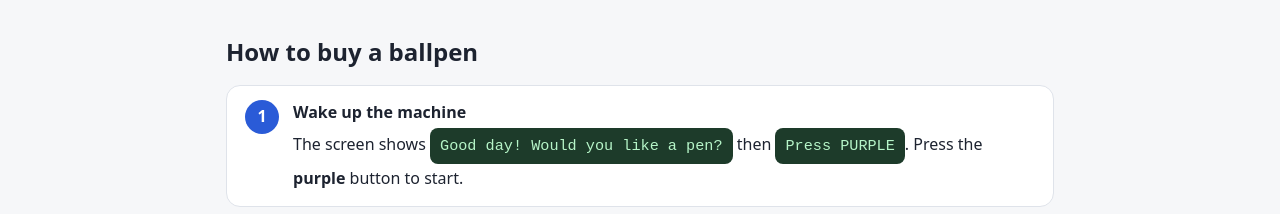
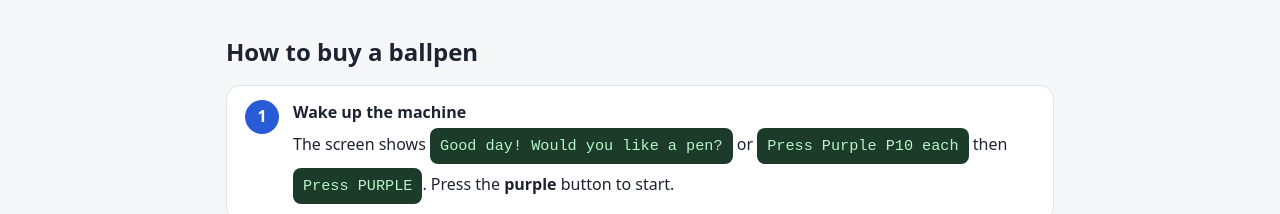
Before and after one commit to Wyllkirby/BVM-Guide, a plain HTML site: page index.html in a window 1280 px wide. Shown: the part 525-739 px from the top of the page. Drawn offline with Linux system fonts and the light colour scheme.

Commit message:
Update index.html

```diff
--- a/index.html
+++ b/index.html
@@ -191,7 +191,7 @@
     <h2>How to buy a ballpen</h2>
     <ol class="steps">
       <li><div><strong>Wake up the machine</strong>
-        The screen shows <span class="lcd">Good day! Would you like a pen?</span> then <span class="lcd">Press PURPLE</span>. Press the <b>purple</b> button to start.</div></li>
+        The screen shows <span class="lcd">Good day! Would you like a pen?</span > or <span class="lcd">Press Purple P10 each</span> then <span class="lcd">Press PURPLE</span>. Press the <b>purple</b> button to start.</div></li>
       <li><div><strong>Choose how many pens</strong>
         The screen shows <span class="lcd">How many pens?</span> Press <b>green</b> to add one and <b>red</b> to remove one (1 to 10). Press <b>purple</b> to confirm.</div></li>
       <li><div><strong>Check the price</strong>
```
